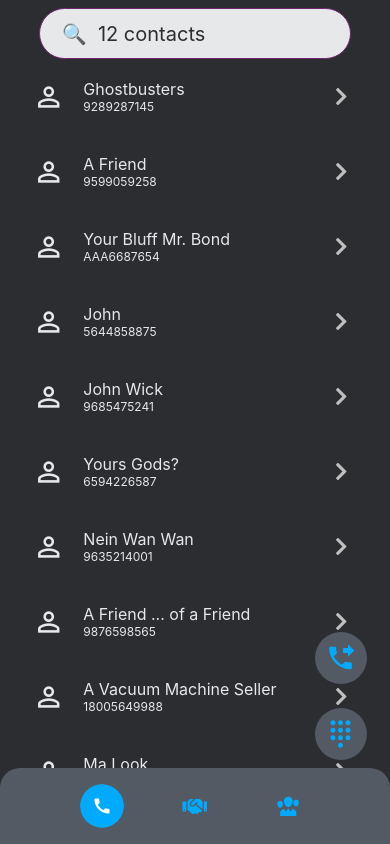
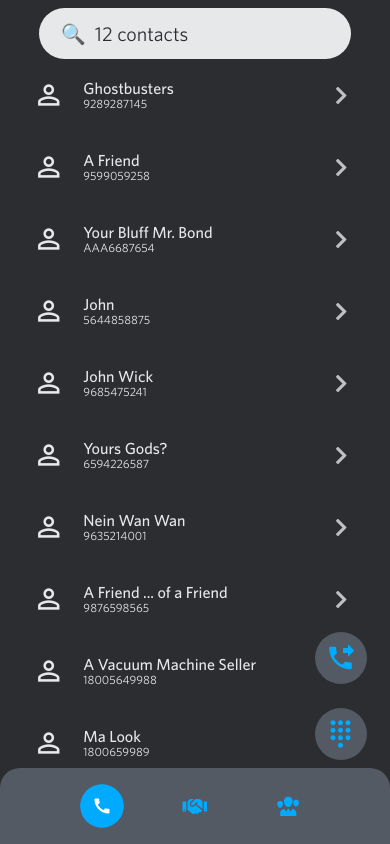
Before and after one commit to UzmanQaisar/callamari, a React Native app: screen / in a window 390 px wide. Built offline with nearby package versions, Linux system fonts and the light colour scheme.

Commit message:
added Whitney and enabled recentList update on call

```diff
--- a/App.js
+++ b/App.js
@@ -1,4 +1,5 @@
 import React, { useEffect, useState } from "react";
+import { useFonts } from 'expo-font';
 import {
   ScrollView,
   Text,
@@ -11,6 +12,8 @@ import {
   StatusBar
 } from "react-native";
 import { Icon } from "@rneui/themed";
+
+
 const recentList = [
     { name: "Ghostbusters", number: "9289287145" },
     { name: "A Friend", number: "9599059258" },
@@ -92,7 +95,10 @@ function App() {
     setDialedNumber(prev => prev.slice(0, -1))
   }
 
-  function handleCallThisPerson (itemNumber) {
+  function handleCallThisPerson (itemNumber, item) {
+    if (item) {
+      setPreviousCallList(prev => [item, ...prev])
+    }
     if (itemNumber) {
       Linking.openURL(`tel:${itemNumber}`)
       .catch((err) => console.error('Error opening phone app:', err))
@@ -115,6 +121,21 @@ function App() {
 
   //   fetchData();
   // }, []);
+
+  const [fontsLoaded] = useFonts({
+    'whitney-light': require('./assets/fonts/whitney-light.otf'),
+    'whitney-book': require('./assets/fonts/whitney-book.otf'),
+    'whitney-medium': require('./assets/fonts/whitney-medium.otf'),
+    'whitney-semibold': require('./assets/fonts/whitney-semibold.otf'),
+  });
+  if (!fontsLoaded) {
+    return <View style={{
+      flex: 1,
+      backgroundColor: "#2c2d31",
+      height: "100%",
+      width: "100%",
+    }}/>;
+  }
 
   return (
     <View
@@ -151,6 +172,7 @@ function App() {
               fontSize: 20,
               width: "86%",
               color: "#2c2d31",
+              fontFamily: "whitney-book"
             }}
             placeholder={`🔍  ${recentList.length} contacts`}
             onChangeText={handleSearchCallList}
@@ -172,9 +194,9 @@ function App() {
                 </TouchableOpacity>
               </View>
               <View style={{ flex: 8, paddingLeft: 6 }}>
-                <TouchableOpacity onPress={() => handleCallThisPerson(item.number)}>
-                  <Text style={{ fontSize: 16, color: "#e7e8ea" }}>{item.name} </Text>
-                  <Text style={{ fontSize: 12, color: "#e7e8ea" }}>{item.number} </Text>
+                <TouchableOpacity onPress={() => handleCallThisPerson(item.number, item)}>
+                  <Text style={{ fontSize: 16, color: "#e7e8ea", fontFamily: "whitney-medium" }}>{item.name} </Text>
+                  <Text style={{ fontSize: 12, color: "#e7e8ea", fontFamily: "whitney-book" }}>{item.number} </Text>
                 </TouchableOpacity>
               </View>
               <View style={{ flex: 2, justifyContent: "center", alignItems: "center"}}>
@@ -218,9 +240,9 @@ function App() {
                 </TouchableOpacity>
               </View>
               <View style={{ flex: 8, paddingLeft: 6 }}>
-                <TouchableOpacity onPress={() => handleCallThisPerson(item.number)}>
-                  <Text style={{ fontSize: 16, color: "#e7e8ea" }}>{item.name} </Text>
-                  <Text style={{ fontSize: 12, color: "#e7e8ea" }}>{item.number} </Text>
+                <TouchableOpacity onPress={() => handleCallThisPerson(item.number, item)}>
+                  <Text style={{ fontSize: 16, color: "#e7e8ea", fontFamily: "whitney-medium" }}>{item.name} </Text>
+                  <Text style={{ fontSize: 12, color: "#e7e8ea", fontFamily: "whitney-book" }}>{item.number} </Text>
                 </TouchableOpacity>
               </View>
               <View style={{ flex: 2, justifyContent: "center", alignItems: "center"}}>
@@ -261,9 +283,9 @@ function App() {
                 </TouchableOpacity>
               </View>
               <View style={{ flex: 8, paddingLeft: 6 }}>
-                <TouchableOpacity onPress={() => handleCallThisPerson(item.number)}>
-                  <Text style={{ fontSize: 16, color: "#e7e8ea" }}>{item.name} </Text>
-                  <Text style={{ fontSize: 12, color: "#e7e8ea" }}>{item.number} </Text>
+                <TouchableOpacity onPress={() => handleCallThisPerson(item.number, item)}>
+                  <Text style={{ fontSize: 16, color: "#e7e8ea", fontFamily: "whitney-medium" }}>{item.name} </Text>
+                  <Text style={{ fontSize: 12, color: "#e7e8ea", fontFamily: "whitney-book" }}>{item.number} </Text>
                 </TouchableOpacity>
               </View>
               <View style={{ flex: 2, justifyContent: "center", alignItems: "center"}}>
@@ -363,7 +385,7 @@ function App() {
         {dialPad && <View style={xxx.dialPadStyle} >
           <View style={xxx.dialStrip}>
             <TouchableOpacity style={xxx.backSpace}></TouchableOpacity>
-            <Text style={{fontSize: 30, fontFamily: "sans-serif", letterSpacing: 1, flex: 8, textAlign: "center"}}>{dialedNumber}</Text>
+            <Text style={{fontSize: 30, fontFamily: "whitney-semibold", letterSpacing: 1, flex: 8, textAlign: "center"}}>{dialedNumber}</Text>
             <TouchableOpacity style={xxx.backSpace} onPress={removeDigits}>
               <Icon
                   name="backspace"
@@ -448,7 +470,7 @@ const xxx = StyleSheet.create({
   },
   dialPadStyle: {
     position: "absolute",
-    bottom: "9%",
+    bottom: "10%",
     right: "5%",
     zIndex: 20,
     flexDirection: "column",
@@ -486,7 +508,7 @@ const xxx = StyleSheet.create({
     height: "6%",
     width: "80%",
     marginHorizontal: "10%",
-    borderWidth: 1,
+    borderWidth: 0,
     borderColor: "#702670",
     borderRadius: 36,
     flexDirection: "row",
@@ -514,7 +536,8 @@ const xxx = StyleSheet.create({
   },
   digits: {
     fontSize: 28,
-    color: "#2c2d31"
+    color: "#2c2d31",
+    fontFamily: "whitney-semibold"
   }
 })
 
--- a/package.json
+++ b/package.json
@@ -17,7 +17,8 @@
     "react": "18.2.0",
     "react-native": "0.72.6",
     "react-native-elements": "^3.4.3",
-    "react-native-vector-icons": "^10.0.3"
+    "react-native-vector-icons": "^10.0.3",
+    "expo-font": "~11.4.0"
   },
   "devDependencies": {
     "@babel/core": "^7.20.0"
```
Also changed, not shown: 1 other file (tests, documents, lock files or other folders).
